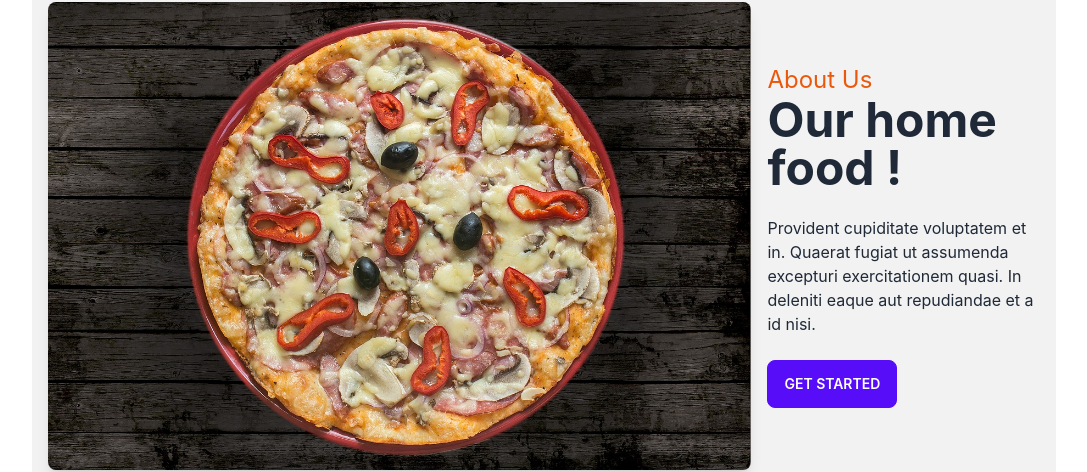
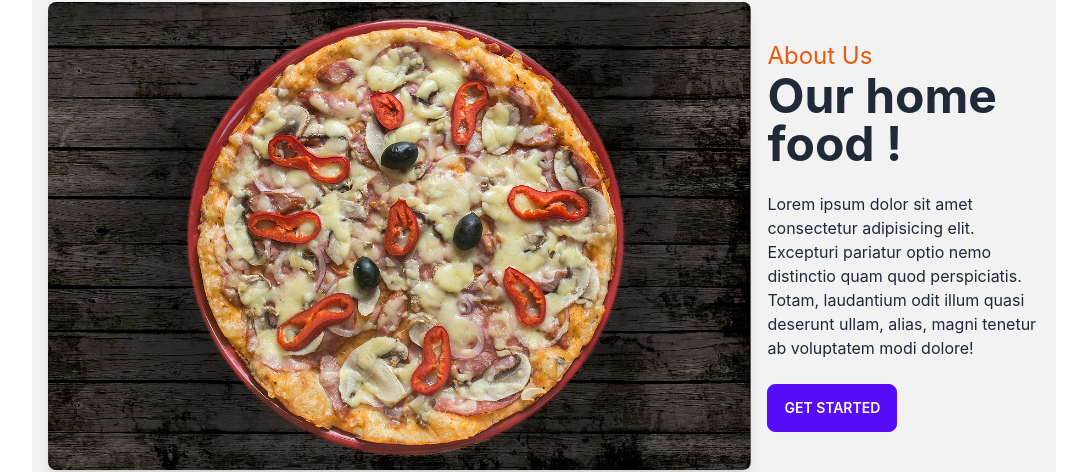
Before and after one commit to parthasuman/home-food-all, a React (Create React App) app: page / in a window 1280 px wide. Shown: the part 996-1468 px from the top of the page, without its empty margins (96-1183 px from the left). Built offline with nearby package versions, Linux system fonts and the light colour scheme; no server answers.

Commit message:
about added

```diff
--- a/src/Pages/Home/About/About.js
+++ b/src/Pages/Home/About/About.js
@@ -13,9 +13,10 @@ const About = () => {
             <p className="text-2xl text-orange-600">About Us</p>
             <h1 className="text-5xl font-bold">Our home food !</h1>
             <p className="py-6">
-              Provident cupiditate voluptatem et in. Quaerat fugiat ut assumenda
-              excepturi exercitationem quasi. In deleniti eaque aut repudiandae
-              et a id nisi.
+              Lorem ipsum dolor sit amet consectetur adipisicing elit. Excepturi
+              pariatur optio nemo distinctio quam quod perspiciatis. Totam,
+              laudantium odit illum quasi deserunt ullam, alias, magni tenetur
+              ab voluptatem modi dolore!
             </p>
             <button className="btn btn-primary">Get Started</button>
           </div>
```
